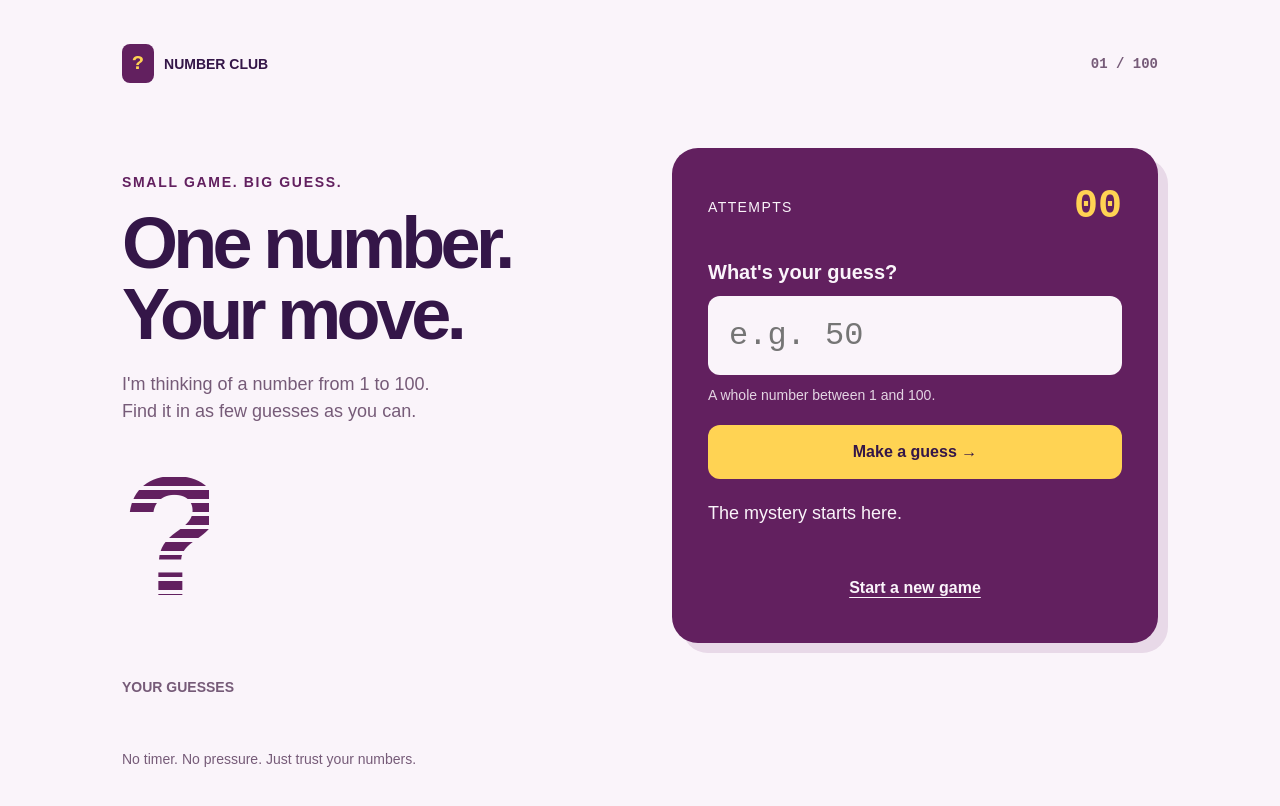
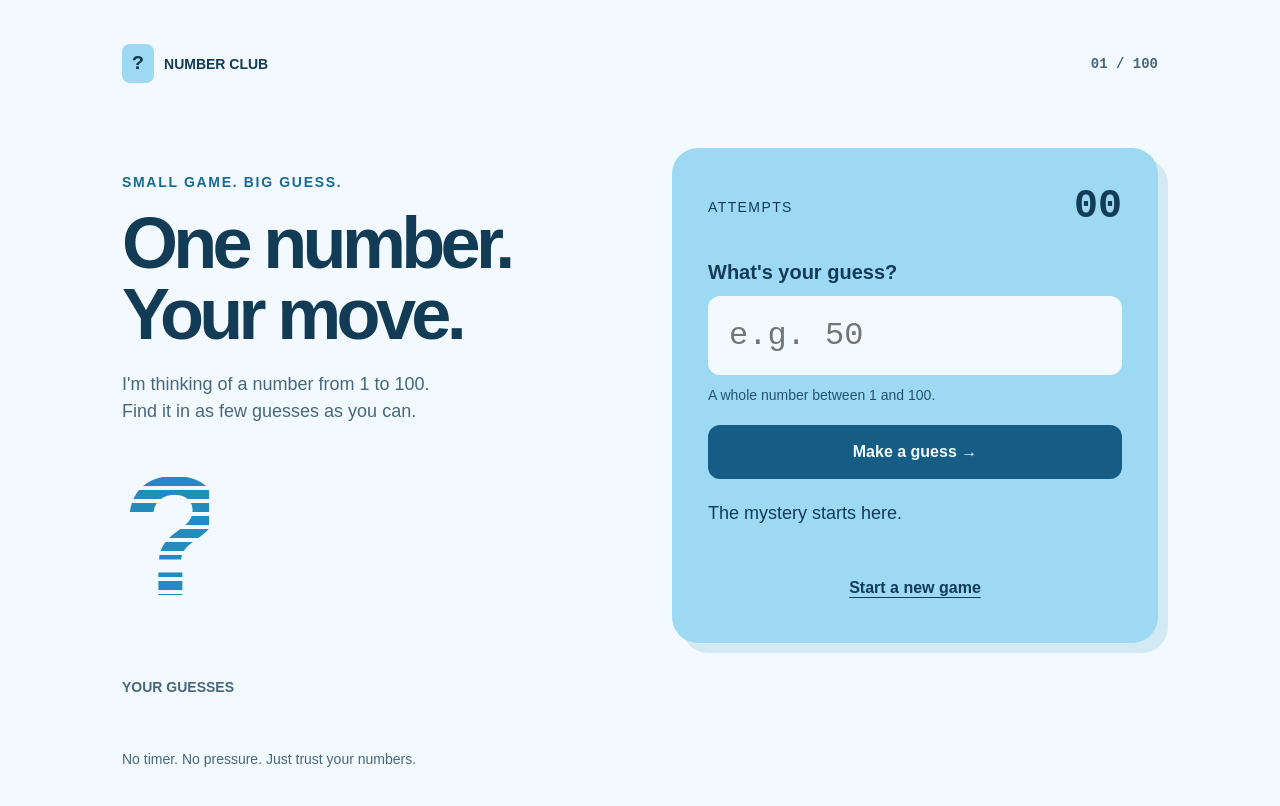
Before and after one commit to afnanramadhan/guess-the-number, a plain HTML site: page index.html in a window 1280 px wide. Drawn offline with Linux system fonts and the light colour scheme.

Commit message:
Replace purple theme with light blue and accessible dark blue text

```diff
--- a/index.html
+++ b/index.html
@@ -5,40 +5,41 @@
   <meta name="viewport" content="width=device-width, initial-scale=1">
   <title>Guess the Number</title>
   <style>
-    :root { color-scheme: light; --plum:#62205f; --yellow:#ffd353; --paper:#faf4fa; --ink:#341648; --muted:#765b78; }
+    /* Light-blue panels with dark-blue text for readable contrast. */
+    :root { color-scheme: light; --sky:#9dd9f3; --accent:#d7efff; --paper:#f3faff; --ink:#123b56; --muted:#47677c; --shadow:#d3eaf5; --button:#155d85; }
     * { box-sizing:border-box; }
     body { margin:0; background:var(--paper); color:var(--ink); font-family:Arial, sans-serif; }
     main { max-width:1100px; margin:auto; padding:44px 32px; }
     header { display:flex; align-items:center; justify-content:space-between; gap:20px; font-size:14px; font-weight:700; }
     .brand { display:flex; gap:10px; align-items:center; }
-    .logo { background:var(--plum); color:var(--yellow); border-radius:8px; padding:8px 10px; font-family:monospace; font-size:20px; }
+    .logo { background:var(--sky); color:var(--ink); border-radius:8px; padding:8px 10px; font-family:monospace; font-size:20px; }
     .tag { color:var(--muted); font-family:monospace; }
     .layout { display:grid; grid-template-columns:1fr 1fr; gap:64px; align-items:center; margin-top:65px; }
-    .eyebrow { font-size:14px; font-weight:700; letter-spacing:.12em; text-transform:uppercase; color:var(--plum); }
+    .eyebrow { font-size:14px; font-weight:700; letter-spacing:.12em; text-transform:uppercase; color:#176b95; }
     h1 { font-size:clamp(48px,6vw,72px); line-height:.98; letter-spacing:-.065em; margin:18px 0 22px; }
     .intro { color:var(--muted); font-size:18px; line-height:1.5; max-width:330px; }
-    .mystery { font-size:170px; font-weight:900; letter-spacing:-.1em; line-height:1; margin:26px 0 10px; width:max-content; background:repeating-linear-gradient(to bottom,var(--plum) 0 9px,transparent 9px 13px); background-clip:text; -webkit-background-clip:text; color:transparent; }
-    .panel { background:var(--plum); color:var(--paper); padding:36px; border-radius:26px; box-shadow:10px 10px 0 #e8d9e8; }
+    .mystery { font-size:170px; font-weight:900; letter-spacing:-.1em; line-height:1; margin:26px 0 10px; width:max-content; background:repeating-linear-gradient(to bottom,#248bbd 0 9px,transparent 9px 13px); background-clip:text; -webkit-background-clip:text; color:transparent; }
+    .panel { background:var(--sky); color:var(--ink); padding:36px; border-radius:26px; box-shadow:10px 10px 0 var(--shadow); }
     .score { display:flex; justify-content:space-between; align-items:center; margin-bottom:32px; }
     .score span { font-size:14px; letter-spacing:.1em; text-transform:uppercase; }
-    #attempts { font-family:monospace; font-size:40px; color:var(--yellow); }
+    #attempts { font-family:monospace; font-size:40px; color:var(--ink); }
     label { display:block; font-size:20px; font-weight:700; margin-bottom:12px; }
     input { width:100%; border:3px solid transparent; border-radius:12px; padding:18px; background:var(--paper); color:var(--ink); font-size:32px; font-family:monospace; }
-    input:focus-visible { outline:3px solid var(--yellow); outline-offset:3px; }
+    input:focus-visible { outline:3px solid var(--button); outline-offset:3px; }
     input[aria-invalid="true"] { border-color:#ffb242; }
     .hint { font-size:14px; opacity:.85; margin:12px 0 22px; }
     button { cursor:pointer; font:700 16px Arial,sans-serif; border:0; border-radius:12px; padding:18px; transition:transform .15s; }
     button:hover:not(:disabled) { transform:translateY(-2px); }
-    button:focus-visible { outline:3px solid var(--yellow); outline-offset:4px; }
+    button:focus-visible { outline:3px solid var(--button); outline-offset:4px; }
     button:disabled { cursor:default; opacity:.6; }
-    #submit { width:100%; background:var(--yellow); color:var(--ink); }
+    #submit { width:100%; background:var(--button); color:var(--paper); }
     #feedback { min-height:56px; font-size:18px; line-height:1.4; margin:22px 0 0; }
-    #restart { display:block; margin:12px auto 0; padding:10px 16px; background:transparent; color:var(--paper); text-decoration:underline; text-underline-offset:4px; }
+    #restart { display:block; margin:12px auto 0; padding:10px 16px; background:transparent; color:var(--ink); text-decoration:underline; text-underline-offset:4px; }
     .history-wrap { margin-top:36px; }
     .history-title { color:var(--muted); font-size:14px; font-weight:700; }
     #history { display:flex; flex-wrap:wrap; gap:8px; list-style:none; padding:0; }
-    #history li { padding:9px 12px; background:#e8d9e8; border-radius:8px; font:16px monospace; }
-    #history li.win { background:var(--yellow); }
+    #history li { padding:9px 12px; background:var(--shadow); border-radius:8px; font:16px monospace; }
+    #history li.win { background:var(--accent); }
     footer { margin-top:40px; color:var(--muted); font-size:14px; }
     @media(max-width:700px) { main{padding:24px 20px;} .layout{grid-template-columns:1fr;gap:25px;margin-top:35px;} h1{font-size:54px;} .mystery{display:none;} .panel{padding:26px;} .intro{max-width:none;} .tag{font-size:14px;} footer{margin-top:28px;} }
     @media(prefers-reduced-motion:reduce) { button{transition:none;} }
```
